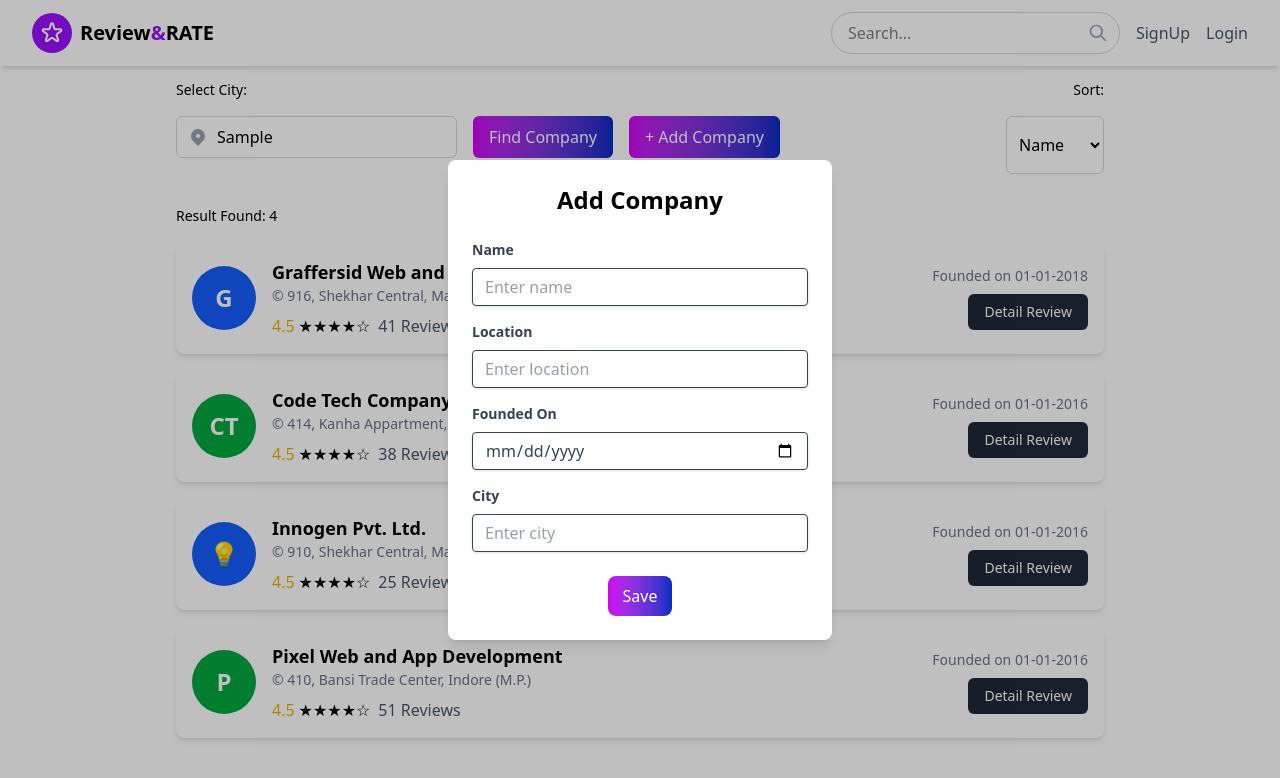
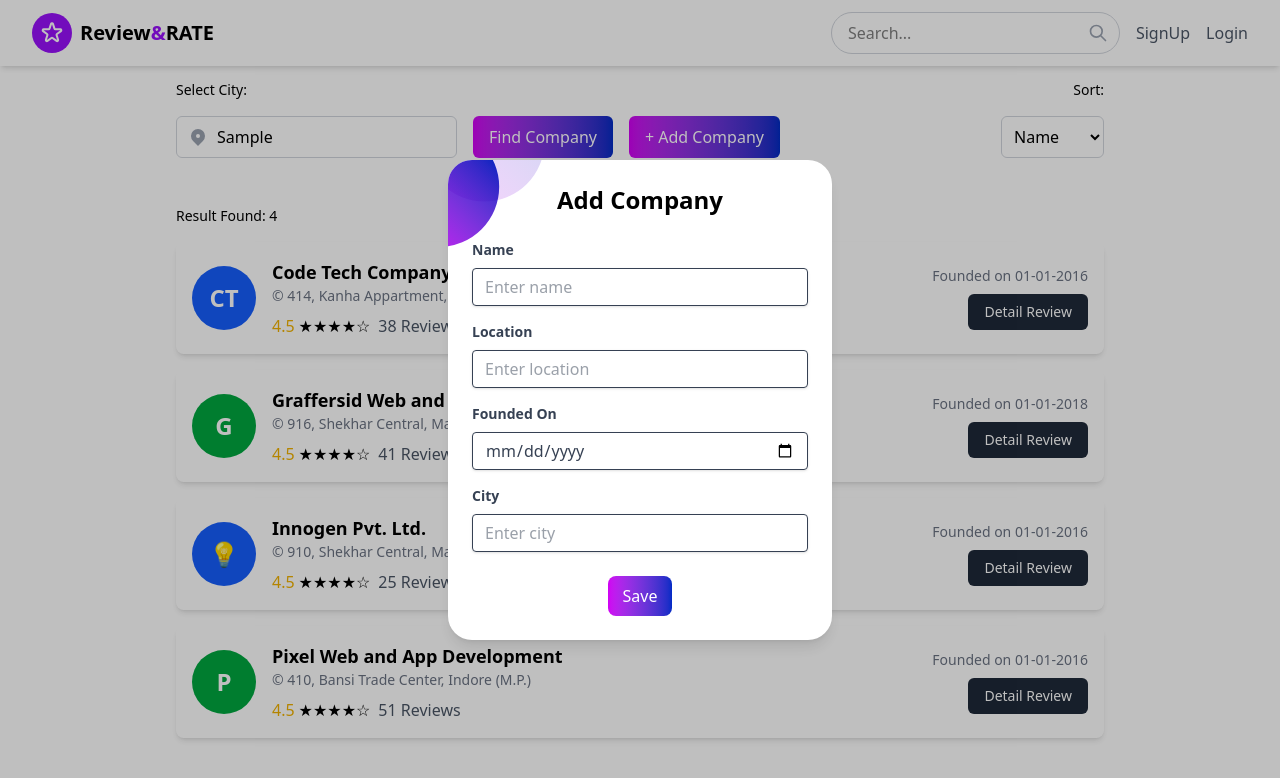
Before and after one commit to Palkesh-ai/GraffersID_Task, a React (Vite) app in the folder Graffers_id/: page / in a window 1280 px wide. Both pictures are taken after typing "Sample" into the empty fields and a click on the button "+ Add Company". Shown: the top 778 px of the page. Built offline with nearby package versions, Linux system fonts and the light colour scheme.

Commit message:
furnished all requirments.

```diff
--- a/Graffers_id/src/components/AddCompanyCard.jsx
+++ b/Graffers_id/src/components/AddCompanyCard.jsx
@@ -44,10 +44,17 @@ const AddCompanyCard = ({ onClose, onSubmit }) => {
             className="absolute inset-0 bg-black/25 flex items-center justify-center z-10"
             onClick={onClose}
         >
+
             <div
-                className="max-w-sm mx-auto w-2xl bg-white rounded-lg shadow-lg p-6 relative"
+                className="max-w-sm mx-auto w-2xl bg-white rounded-3xl shadow-lg p-6 relative overflow-hidden"
                 onClick={(e) => e.stopPropagation()}
             >
+                <div className="-z-10 -rotate-45 overflow-ellipsis -top-1.5 -left-6.5">
+                    <div className="absolute flex -my-50 -mx-9 justify-center -space-x-14 ">
+                        <div className="mix-blend-multiply w-30 h-30 bg-gradient-to-r from-regal-one to-regal-two rounded-full"></div>
+                        <div className="mix-blend-multiply w-30 h-30 bg-gradient-to-r from-regal-one/20 to-regal-two/20 rounded-full"></div>
+                    </div>
+                </div>
                 <h2 className="text-2xl font-bold mb-6 text-center">Add Company</h2>
                 <form onSubmit={handleSubmit}>
                     {['name', 'location', 'foundedOn', 'city'].map((field, index) => (
--- a/Graffers_id/src/components/AddReviewCard.jsx
+++ b/Graffers_id/src/components/AddReviewCard.jsx
@@ -55,9 +55,15 @@ const AddReviewCard = ({ onClose, onSubmit, companyId }) => {
             onClick={onClose}
         >
             <div
-                className="max-w-sm mx-auto w-2xl bg-white rounded-lg shadow-lg p-6 relative overflow-hidden flex-col justify-center align-items-center"
+                className="max-w-sm mx-auto w-2xl bg-white rounded-3xl shadow-lg p-6 relative overflow-hidden flex-col justify-center align-items-center"
                 onClick={(e) => e.stopPropagation()}
             >
+                <div className="-z-10 -rotate-45 overflow-ellipsis -top-1.5 -left-6.5">
+                    <div className="absolute flex -my-50 -mx-9 justify-center -space-x-14 ">
+                        <div className="mix-blend-multiply w-30 h-30 bg-gradient-to-r from-regal-one to-regal-two rounded-full"></div>
+                        <div className="mix-blend-multiply w-30 h-30 bg-gradient-to-r from-regal-one/20 to-regal-two/20 rounded-full"></div>
+                    </div>
+                </div>
                 <h2 className="text-2xl font-bold mb-6 text-center">Add Review</h2>
                 <form onSubmit={handleSubmit}>
                     <div className="mb-4">
--- a/Graffers_id/src/pages/HomeScreen.jsx
+++ b/Graffers_id/src/pages/HomeScreen.jsx
@@ -6,6 +6,7 @@ import { getCompanies } from '../localStorageUtils';
 const CompanyList = () => {
   const [addCompany, setAddCompany] = useState(false);
   const [companies, setCompanies] = useState([]);
+  const [sortBy, setSortBy] = useState('Name');
   const navigate = useNavigate();
 
   useEffect(() => {
@@ -17,6 +18,22 @@ const CompanyList = () => {
       setCompanies([]);
     }
   }, []);
+
+  // Sort companies based on selected option
+  const sortedCompanies = [...companies].sort((a, b) => {
+    switch (sortBy) {
+      case 'Name':
+        return a.name.localeCompare(b.name);
+      case 'Rating':
+        return b.rating - a.rating;
+      case 'Location':
+        return a.address.localeCompare(b.address);
+      case 'Average':
+        return (b.rating / b.reviews) - (a.rating / a.reviews);
+      default:
+        return 0;
+    }
+  });
 
   // Toggle add company modal state function
   const handleAddCompanyToggle = () => {
@@ -41,12 +58,13 @@ const handleSubmit = (newCompany) => {
 
       <div className={`w-[75%] mx-auto p-4 mt-16 ${addCompany ? 'overflow-y-hidden fixed top-0 left-0 right-0 bottom-0': ''} `}>
         {/* // Header Section */}
+
         <div className="flex items-end w-full justify-between">
           <h2 className="text-sm font-light mb-4">Select City: </h2>
           <h2 className="text-sm font-light mb-4">Sort:</h2>
         </div>
         {/* // Search and Filter Section */}
-        <div className="mb-8 flex flex-row align-middle justify-between">
+        <div className="mb-8 flex flex-row align-middle justify-between ">
           <div className="flex space-x-4 mb-4">
             <div className="relative flex-grow">
               <input
@@ -61,11 +79,16 @@ const handleSubmit = (newCompany) => {
             <button className="bg-gradient-to-l from-regal-two to-regal-one text-white px-4 py-2 rounded-md">Find Company</button>
             <button className="bg-gradient-to-l from-regal-two to-regal-one text-white  px-4 py-2 rounded-md" onClick={() => setAddCompany(true)}>+ Add Company</button>
           </div>
-          <div className="flex justify-end">
-            <select className="border border-gray-300 p-2 rounded-md">
+          <div className="flex justify-end h-full">
+            <select
+              className="border border-gray-300 p-2 rounded-md"
+              value={sortBy}
+              onChange={(e) => setSortBy(e.target.value)}
+            >
               <option>Name</option>
+              <option>Average</option>
               <option>Rating</option>
-              <option>Reviews</option>
+              <option>Location</option>
             </select>
           </div>
         </div>
@@ -73,7 +96,7 @@ const handleSubmit = (newCompany) => {
         <div>
           <h2 className="text-sm font-light mb-4">Result Found: {companies.length}</h2>
           <div className="space-y-4">
-            {companies.map((company, index) => (
+            {sortedCompanies.map((company, index) => (
               <div key={index} className="flex items-center border-0.1 rounded-lg p-4 shadow-md">
                 <div className={`w-16 h-16 rounded-full flex items-center justify-center text-white text-2xl font-bold mr-4 ${index % 2 === 0 ? 'bg-blue-600' : 'bg-green-600'}`}>
                   {company.logo}
```
Lines whose indentation alone changed are shown as unchanged.
